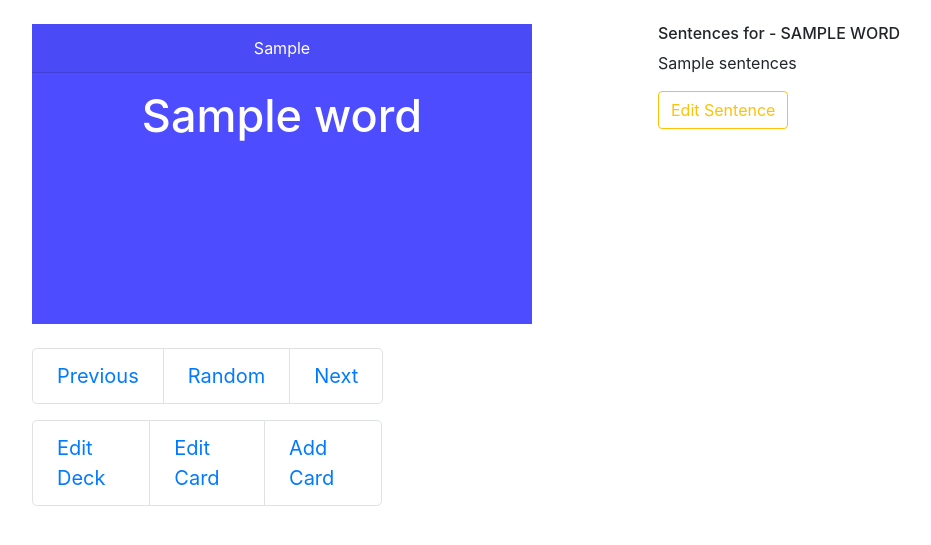
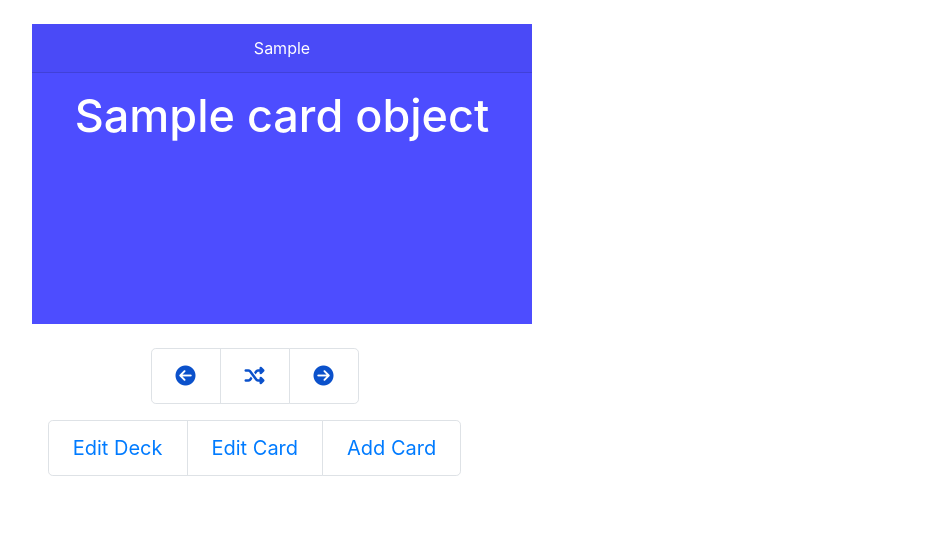
Before and after one commit to maryfrances01/kwizlet, a Django app: template flashcards/templates/flashcards/view_cards.html in a window 1280 px wide. Shown: the part 80-625 px from the top of the page, without its empty margins (53-984 px from the left). Run offline with Django 3.2, Linux system fonts and the light colour scheme; the template is opened without the code that fills it: most values are stand-ins (such as "Sample title", 1, 10 or a date in 2020); some libraries are stand-ins or nearby versions.

Commit message:
updated spacing on cards

```diff
--- a/flashcard_project/settings.py
+++ b/flashcard_project/settings.py
@@ -42,6 +42,7 @@ INSTALLED_APPS = [
     'django.contrib.messages',
     'django.contrib.staticfiles',
     'django.contrib.humanize',
+    "django_static_fontawesome",
 
     'widget_tweaks',
 
--- a/flashcards/forms.py
+++ b/flashcards/forms.py
@@ -18,4 +18,4 @@ class Card_Form(ModelForm):
     '''
     class Meta:
         model = Card
-        fields = ['parent_card_set', 'word', 'definition', 'sentences']
+        fields = ['parent_card_set', 'question', 'answer']
--- a/flashcards/templates/flashcards/view_cards.html
+++ b/flashcards/templates/flashcards/view_cards.html
@@ -5,6 +5,14 @@
 <title>Kwizlet | Flashcards</title>
 
 <head>
+	{% load static %}
+
+    {% block style %}
+	<link rel="stylesheet" type="text/css" href="{% static "fontawesome/css/all.min.css" %}" />
+	{% endblock %}
+
+  </head>
+  <body>
 <style>
 .flip-card {
 	background-color: transparent;
@@ -26,7 +34,8 @@
 
 /* Do an horizontal flip when you move the mouse over the flip box container */
 .flip-card:hover .flip-card-inner {
-	transform: rotateY(180deg);
+	transform: rotateX(-180deg);
+	/*transform: rotateY(180deg);*/
 }
 
 /* Position the front and back side */
@@ -47,7 +56,8 @@
 .flip-card-back {
 	background-color: dodgerblue;
 	color: white;
-	transform: rotateY(180deg);
+	/*transform: rotateY(180deg);*/
+	transform: rotateX(-180deg);
 }
 
 </style>
@@ -58,7 +68,7 @@
 <div class="container">
 <div class="row">
 
-	<div class="col-md-4 mr-5">
+	<div class="col-md-5 mr-5">
 	{% if card_object %}
 	<div class="flip-card">
 	<div class="flip-card-inner">
@@ -68,14 +78,14 @@
 		<div class="card-header">{{ card_set_object }}
 		</div>
 		<p>
-		<h4 class="card-title" style="font-size: 45px">{{ card_object.word }}</h4>
+		<h4 class="card-title" style="font-size: 45px">{{ card_object.question }}</h4>
 		</p>
 		</div>
 
 		<!--Back of Card-->
 		<div class="flip-card-back">
 		<p>
-		<h4 class="card-text">{{ card_object.definition }}</h4>
+		<h4 class="card-text">{{ card_object.answer }}</h4>
 		</p>
 		</div>
 	</div>
@@ -87,28 +97,30 @@
 	{% endif %}
 
 	<!--Previous/Random/Next Card Buttons-->
+
 	<nav aria-label="...">
-	<ul class="pagination pagination-lg">
+	<ul class="pagination pagination-lg justify-content-center">
 
 		{% if card_object %}
 		<li class="page-item"><a class="page-link"
 		href="{% url 'flashcards:view_card_set' card_set_object.id %}?card={{ card_object.get_previous_card.id }}">
-		Previous</a></li>
+		<i class="fa-solid fa-circle-arrow-left" style="color: #0b51cb;"></i></a></li>
 
 		<li class="page-item"><a class="page-link"
 		href="{% url 'flashcards:view_card_set' card_set_object.id %}?card={{ card_set_object.get_random_card.id }}">
-		Random</a></li>
+		<i class="fa-solid fa-shuffle" style="color: #0b51cb;"></i></a></li>
 
 		<li class="page-item"><a class="page-link"
 		href="{% url 'flashcards:view_card_set' card_set_object.id %}?card={{ card_object.get_next_card.id }}">
-		Next</a></li>
+		<i class="fa-solid fa-circle-arrow-right" style="color: #0b51cb;"></i></a></li>
 		{% endif %}
 	</ul>
 	</nav>
 
 
+
 	<nav aria-label="...">
-	<ul class="pagination pagination-lg">
+	<ul class="pagination pagination-lg justify-content-center">
 	<li class="page-item"><a class="page-link"
 	href="{% url 'flashcards:edit_card_set' card_set_object.id %}"
 	role="button">Edit Deck</a><p>
@@ -130,20 +142,6 @@
 		<p></p>
 	</div>
 
-	<div class="col-xl-4">
-		<h6>Sentences for - {{ card_object.word | upper }}</h6>
-
-		{% if card_object.sentences|length == 0 %}
-			<p>You have not written a sentence for {{ card_object.word }}.</p>
-			<a class="btn btn-outline-warning" href="{% url 'flashcards:edit_card' card_object.id %}" role="button">
-			Write a Sentence</a>
-		{% else %}
-			<p>{{ card_object.sentences }}</p>
-			<a class="btn btn-outline-warning" href="{% url 'flashcards:edit_card' card_object.id %}" role="button">
-			Edit Sentence</a>
-		{% endif %}
-
-	</div>
 </div>
 </div>
 {% endblock %}
--- a/templates/base.html
+++ b/templates/base.html
@@ -71,4 +71,6 @@
     integrity="sha384-JjSmVgyd0p3pXB1rRibZUAYoIIy6OrQ6VrjIEaFf/nJGzIxFDsf4x0xIM+B07jRM"
     crossorigin="anonymous"></script>
 
+    <script src="https://kit.fontawesome.com/18d01c70fc.js" crossorigin="anonymous"></script>
+
 </html>
```
Also changed, not shown: flashcards/models.py (+4 -5 lines), flashcards/templates/flashcards/flashcards.html (+14 -11 lines), flashcards/views.py (+0 -23 lines), flashcards/migrations/0004_card.py, flashcards/migrations/0020_remove_card_definition_remove_card_sentences_and_more.py (added).
